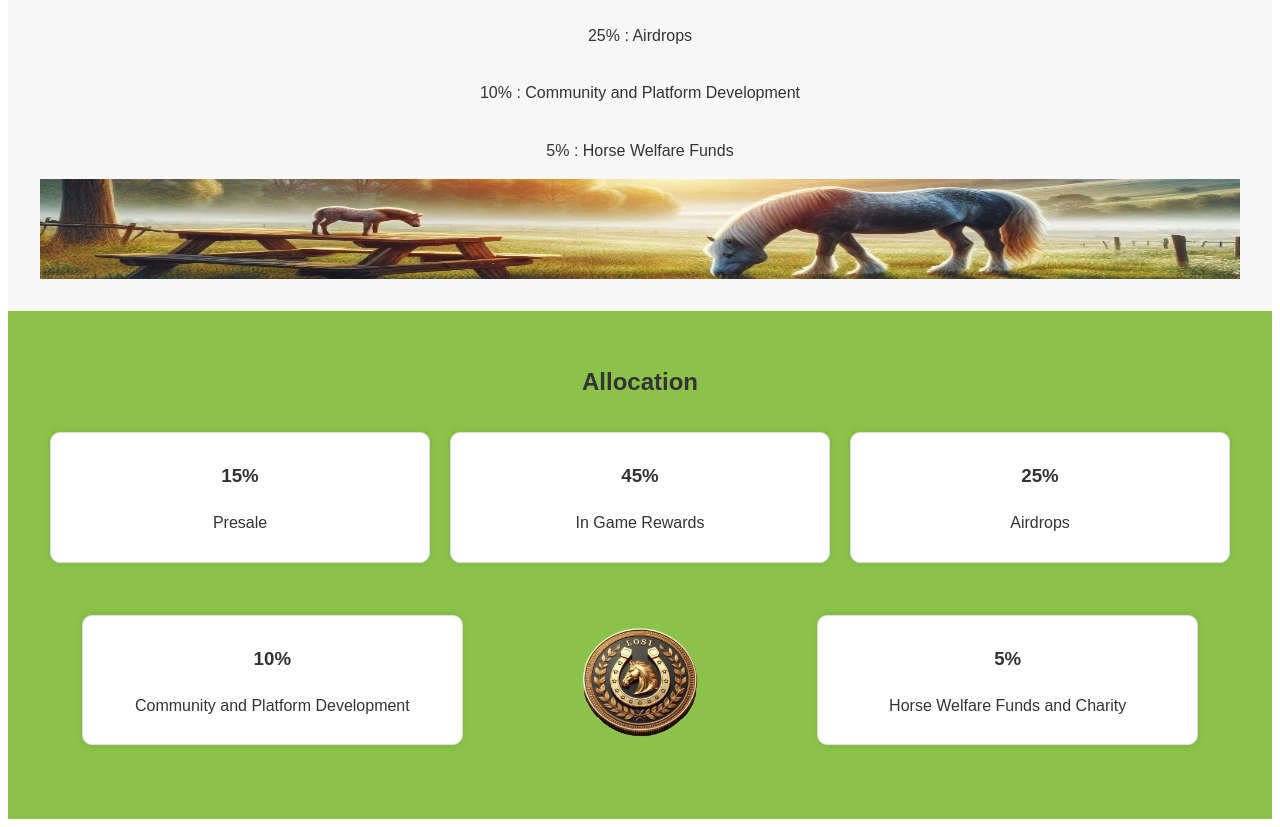
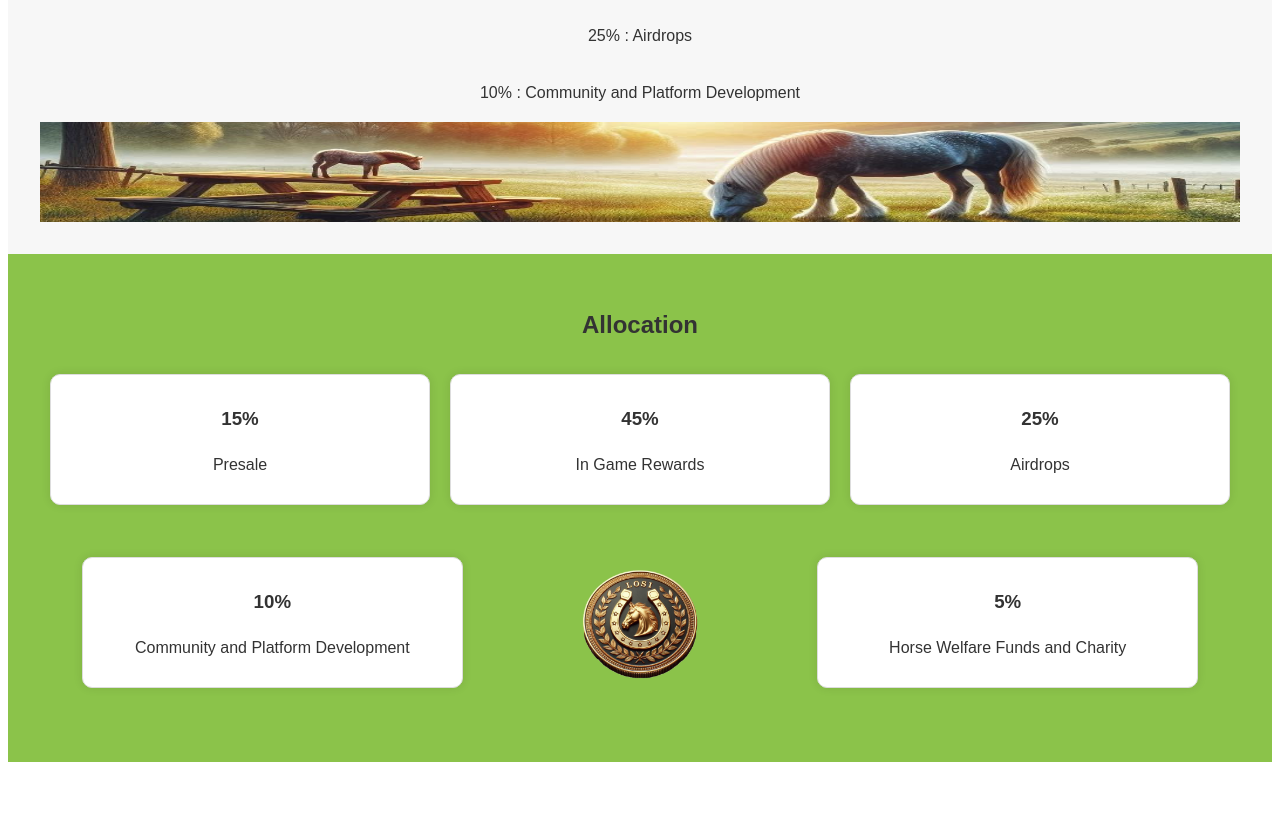
Before and after one commit to HitmanBoi/Memethon, a React (Vite) app in the folder Juan_Horse/src/Juan_Horse_frontend/: page / in a window 1280 px wide. Shown: the part 1580-2407 px from the top of the page. After the commit the page ends 2350 px from the top, so only its background shows below. Built offline with nearby package versions, Linux system fonts and the light colour scheme.

Commit message:
Updated Page

```diff
--- a/Juan_Horse/src/Juan_Horse_frontend/src/App.jsx
+++ b/Juan_Horse/src/Juan_Horse_frontend/src/App.jsx
@@ -40,7 +40,7 @@ const App = () => {
         <p>45% : In Game Rewards</p>
         <p>25% : Airdrops</p>
         <p>10% : Community and Platform Development </p>
-        <p>5% : Horse Welfare Funds</p>
+
         <img src="public/Horse_grazing.jpeg" alt="Horse Grazing" height={100} />
       </section>
       <section className="allocation">
```
